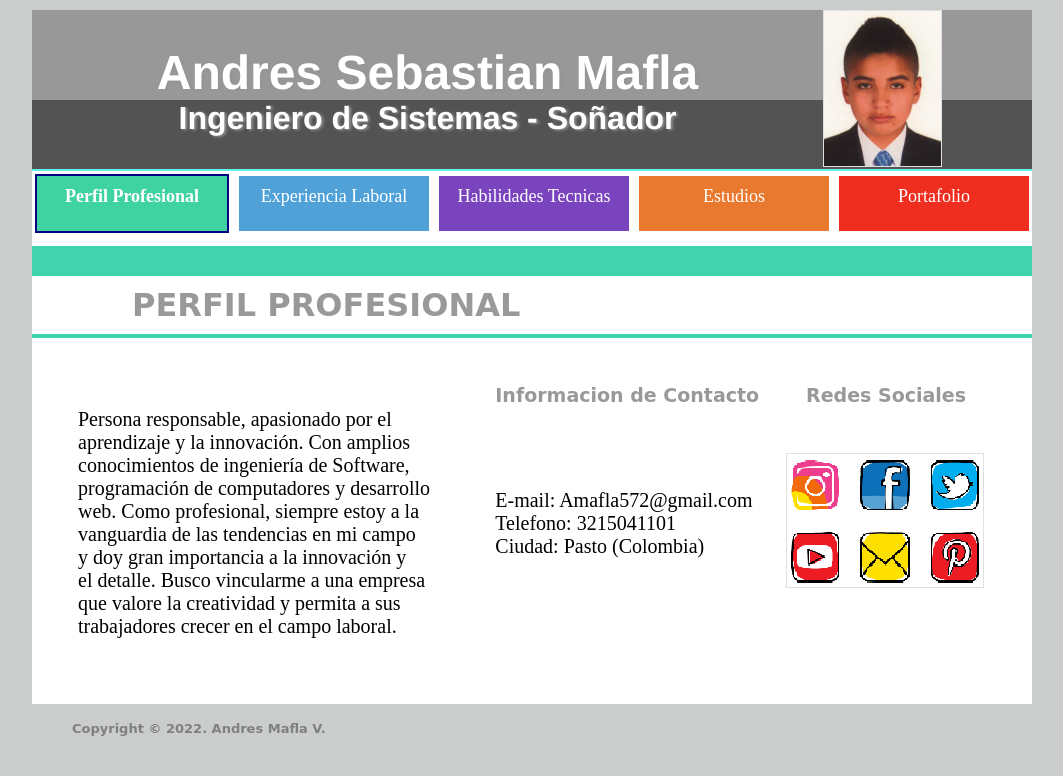
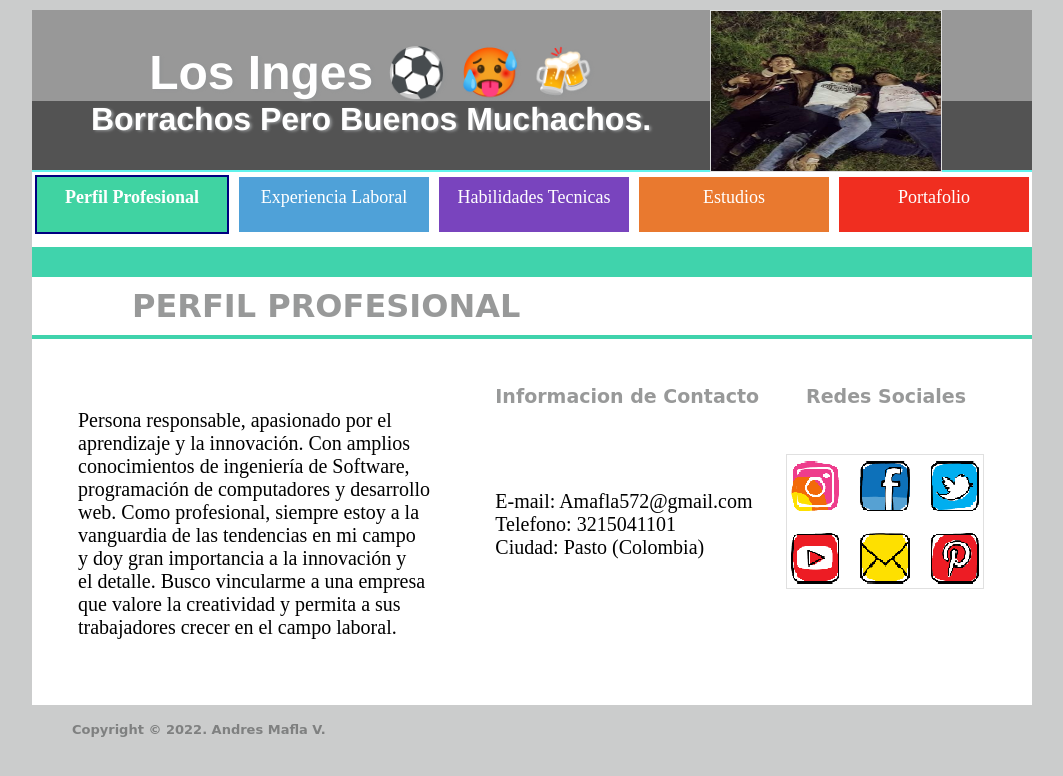
Before and after one commit to andresmafla/Hoja_vida, a plain HTML site: page index.html in a window 1280 px wide. Shown: the whole page, without its empty margins (108-1171 px from the left). Drawn offline with Linux system fonts and the light colour scheme.

Commit message:
Cambio en el front de la app hoja de vida

```diff
--- a/index.html
+++ b/index.html
@@ -12,11 +12,11 @@
 <body>
 
     <div class="container-all">
-        <img src="images/foto.png" alt="" style="margin-right: 90px; float: right;">
+        <img src="images/foto.jpeg" width="230" height="160" alt="" style="margin-right: 90px; float: right;">
 
-        <h1>Andres Sebastian Mafla</h1>
+        <h1>Los Inges ⚽ 🥵 🍻</h1>
 
-        <h2 class="subtitulo">Ingeniero de Sistemas - Soñador</h2>
+        <h2 class="subtitulo">Borrachos Pero Buenos Muchachos.</h2>
 
         <nav>
             <a href="index.html" class="boton activo" style="background-color: rgb(64, 211, 162);">Perfil Profesional</a>
```
Also changed, not shown: educacion.html (+2 -2 lines), experienciaLaboral.html (+2 -2 lines), habilidadesTecnicas.html (+2 -2 lines), portafolio.html (+2 -2 lines), images/foto.jpeg (added), images/foto.png (deleted).
